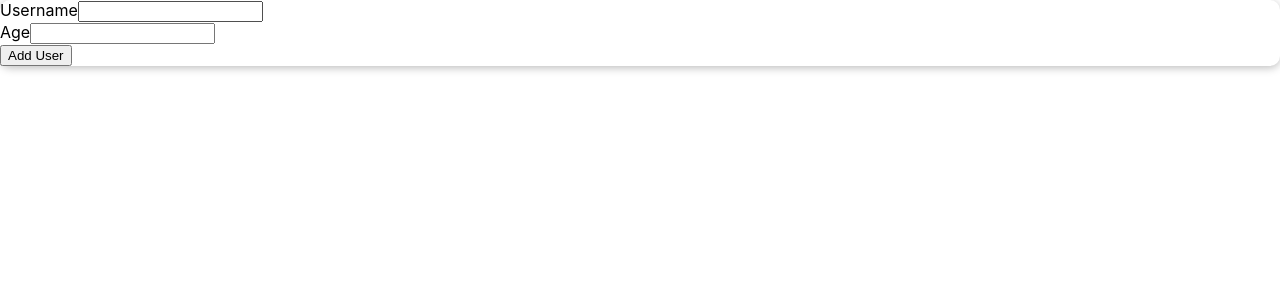
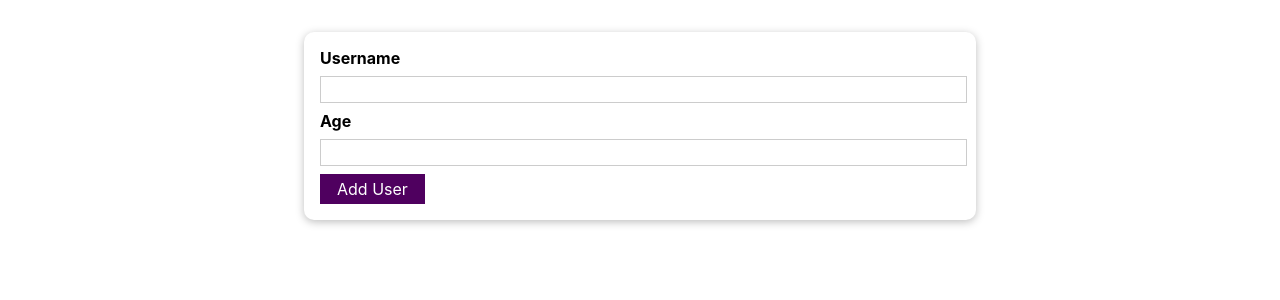
Before and after one commit to Santosh0sky/Add-User-form, a React (Create React App) app: page / in a window 1280 px wide. Shown: the top 300 px of the page. Built offline with nearby package versions, Linux system fonts and the light colour scheme.

Commit message:
button component

```diff
--- /dev/null
+++ b/src/components/UI/Button.css
@@ -0,0 +1,18 @@
+.button {
+    font: inherit;
+    border: 1px solid #4f005f;
+    background: #4f005f;
+    color: white;
+    padding: 0.25rem 1rem;
+    cursor: pointer;
+  }
+
+  .button:hover,
+  .button:active {
+    background: #741188;
+    border-color: #741188;
+  }
+
+  .button:focus {
+    outline: none;
+  }
--- /dev/null
+++ b/src/components/UI/Button.js
@@ -0,0 +1,12 @@
+import React from "react";
+import "./Button.css";
+
+const Button = (props) => {
+  return (
+    <button className="button" type={props.type}>
+      {props.children}
+    </button>
+  );
+};
+
+export default Button;
--- a/src/components/Users/AddUser.js
+++ b/src/components/Users/AddUser.js
@@ -1,5 +1,7 @@
 import React from 'react';
 import Card from '../UI/Card';
+import "./AddUser.css";
+import Button from "../UI/Button";
 
 const AddUser = () => {
 
@@ -8,23 +10,16 @@
     }
 
     return(
-        <Card className='input'>
-        <form onSubmit={addUserHandler}>
-            <div>
-                <div>
-                    <label htmlFor='username'>Username</label>
-                    <input type ="text" id = "username"/>
-                </div>
-                <div>
-                    <label htmlFor='age'>Age</label>
-                    <input type ="number" id = "age"/>
-                </div>
-            <button type="submit">Add User</button>
-            </div>
-        </form>
-        </Card>
-    );
-
-}
+            <Card className="input">
+      <form onSubmit={addUserHandler}>
+        <label htmlFor="username">Username</label>
+        <input id="username" type="text" />
+        <label htmlFor="age">Age</label>
+        <input id="age" type="number" />
+        <Button type="submit">Add User</Button>
+      </form>
+    </Card>
+  );
+};
 
 export default AddUser;
```
